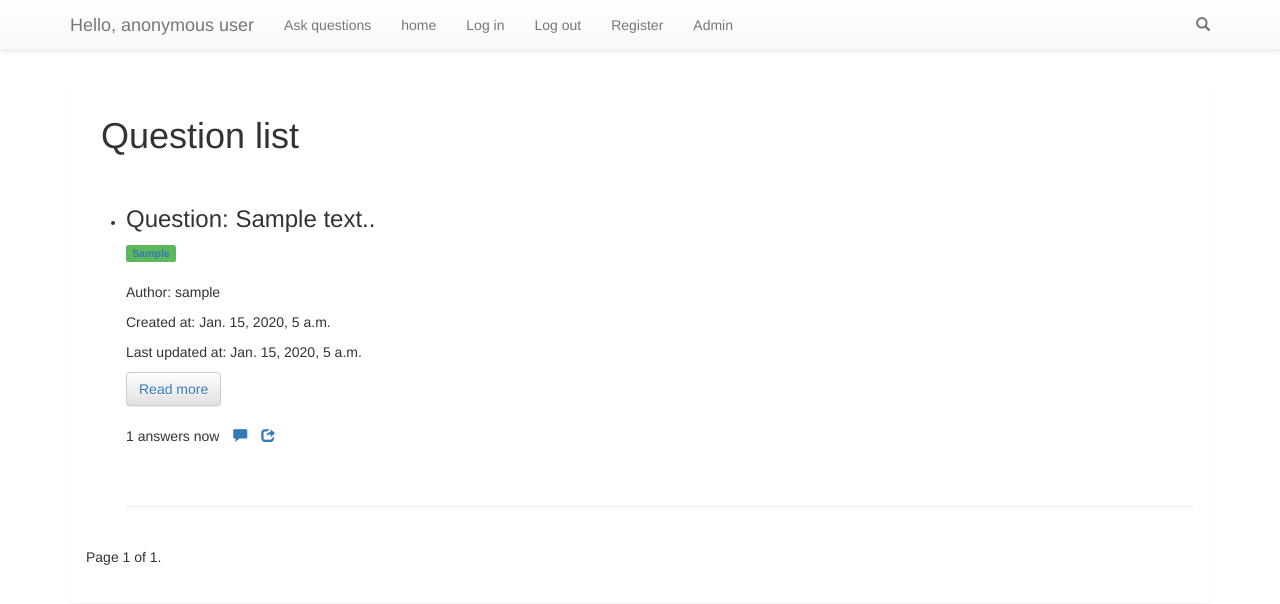
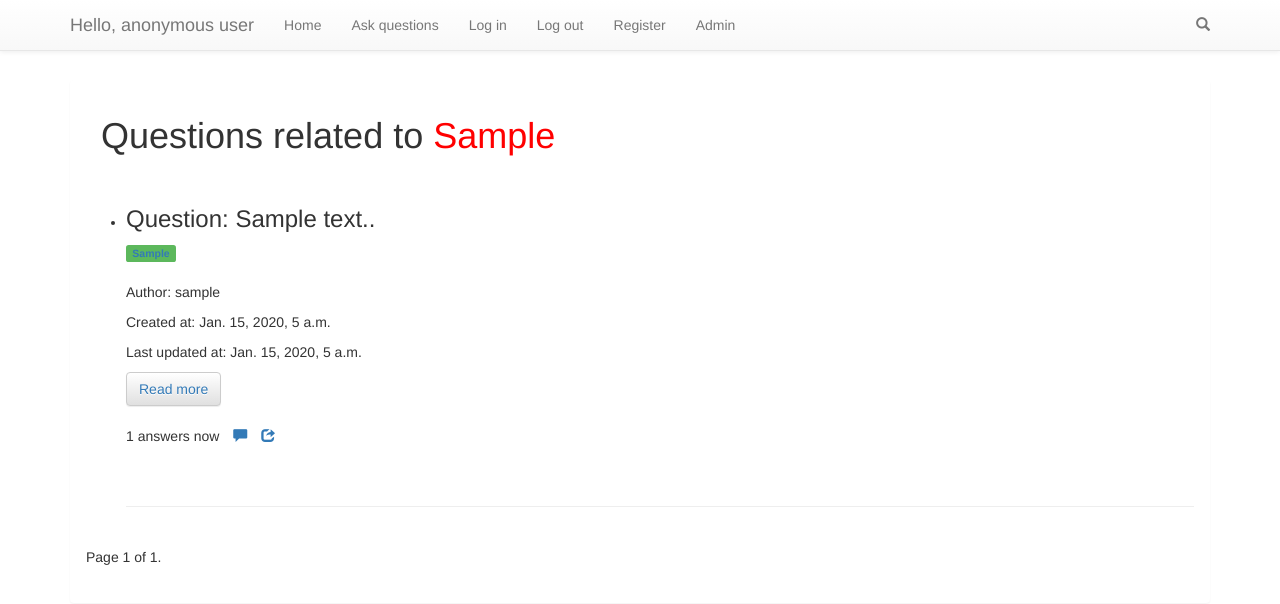
Before and after one commit to YaoRazor/Simple-Quora-clone-in-Django, a Django app: page /polls/1/question_group_by_tag/ in a window 1280 px wide. Shown: the top 604 px of the page. Run offline with Django 3.2, Linux system fonts and the light colour scheme; tables that the repository leaves empty hold one stand-in row (values such as "Sample post"); parts of the project's set-up code (start-up, migrations or seed data) failed here and were passed over; some libraries are stand-ins or nearby versions.

Commit message:
small modification of UI

```diff
--- a/polls/templates/base.html
+++ b/polls/templates/base.html
@@ -31,10 +31,10 @@
     <nav class="collapse navbar-collapse" role="navigation">
       <ul class="nav navbar-nav">
         <li>
-          <a href="{% url 'polls:ask' %}">Ask questions </a>
+          <a href="{% url 'polls:index' %}">Home</a>
         </li>
         <li>
-          <a href="{% url 'polls:index' %}">home</a>
+          <a href="{% url 'polls:ask' %}">Ask questions </a>
         </li>
         <li>
           <a href="{% url 'authentication:login' %}">Log in</a>
--- a/polls/templates/polls/index.html
+++ b/polls/templates/polls/index.html
@@ -6,8 +6,13 @@
     <div class="container">
         <div class="row">
             <div class="col-md-7">
-                <h1>  Question list
+                {% if tag %}
+                    <h1> Questions related to <span style="color:red">{{ tag }}</span>
+                    </h1>
+                {% else %}
+                <h1> All Question list
                 </h1>
+                {% endif %}
             </div>
         </div>
     </div><!-- /cont -->
--- a/polls/views.py
+++ b/polls/views.py
@@ -29,7 +29,8 @@ def tag_handler(request, tag_id):
         # If page is out of range (e.g. 9999), deliver last page of results.
         latest_question_list = paginator.page(paginator.num_pages)
 
-    context = {'latest_question_list': latest_question_list, 'username': request.user.username}
+    context = {'latest_question_list': latest_question_list, 'username': request.user.username,
+               'tag': tag.tag}
     return render(request, 'polls/index.html', context)
 
 
```
